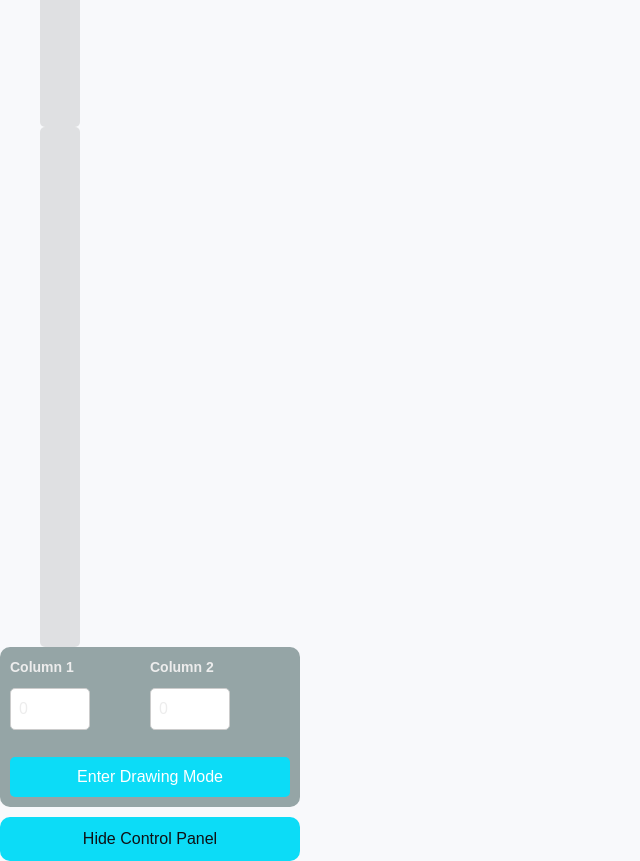
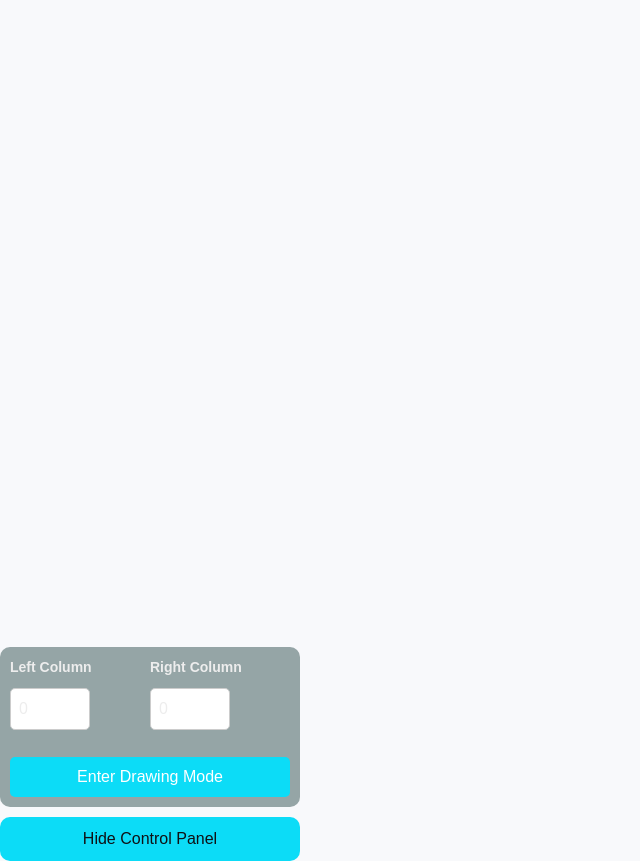
Before and after one commit to Kirby-Schuetz/comparator, a Next.js app in the folder comparator-app/: page / in a window 1280 px wide. Shown: the part 480-1341 px from the top of the page, without its empty margins (0-640 px from the left). Built offline with nearby package versions, Linux system fonts and the light colour scheme.

Commit message:
Updated the layout of the blocks container to be 1/3 from the left and right boundaries

```diff
--- a/comparator-app/src/app/components/ColumnContainer.tsx
+++ b/comparator-app/src/app/components/ColumnContainer.tsx
@@ -7,7 +7,7 @@ import LeftColumn from "./LeftColumn";
 export default function Container() {
   return (
     <div>
-      <div className="flex flex-row justify-center items-center h-[500px] gap-8 p-8 bg-gray-100 relative">
+      <div className="flex flex-row justify-center items-center h-[650px] gap-8 p-8 bg-gray-100 relative">
         <LeftColumn />
         <RightColumn />
       </div>
--- a/comparator-app/src/app/components/ControlPanel.tsx
+++ b/comparator-app/src/app/components/ControlPanel.tsx
@@ -49,11 +49,11 @@ const ControlPanel = ({ onDrawingModeChange }: ControlPanelProps): ReactElement
           >
             <div style={controlContent}>
               <div style={column}>
-                <label style={label} htmlFor="column1Input">
-                  Column 1
+                <label style={label} htmlFor="leftColumnInput">
+                  Left Column
                 </label>
                 <input
-                  id="column1Input"
+                  id="leftColumnInput"
                   type="text"
                   value={leftState.count}
                   onChange={handleColumn1Change}
@@ -66,11 +66,11 @@ const ControlPanel = ({ onDrawingModeChange }: ControlPanelProps): ReactElement
             </div>
             <div style={controlContent}>
               <div style={column}>
-                <label style={label} htmlFor="column2Input">
-                  Column 2
+                <label style={label} htmlFor="rightColumnInput">
+                  Right Column
                 </label>
                 <input
-                  id="column2Input"
+                  id="rightColumnInput"
                   type="text"
                   value={rightState.count}
                   onChange={handleColumn2Change}
--- a/comparator-app/src/app/components/LeftColumn.tsx
+++ b/comparator-app/src/app/components/LeftColumn.tsx
@@ -18,17 +18,18 @@ import { CONFIG } from "../types/shared";
 // Styles
 const styles = {
   container: {
-    width: CONFIG.CONTAINER_WIDTH,
+    width: '40%',
     height: CONFIG.CONTAINER_HEIGHT,
     borderRadius: 5,
     position: "relative" as const,
     marginBottom: 0,
+    backgroundColor: 'rgba(0, 0, 0, 0)',
   },
   column: {
-    width: CONFIG.BOX_WIDTH,
+    width: '100%',
     height: "100%",
     float: "right" as const,
-    backgroundColor: "rgba(0,0,0,0.1)",
+    backgroundColor: "rgba(0,0,0,0)",
     borderRadius: 5,
     paddingBottom: "24px",
   },
@@ -83,11 +84,11 @@ export default function LeftColumn() {
             display: 'flex',
             flexDirection: 'column',
             justifyContent: 'center',
-            alignItems: 'center',
+            alignItems: 'flex-start',
             height: '100%',
             position: 'absolute',
             top: 0,
-            left: 0,  // Changed from 'right' to 'left' for left column
+            left: '33%',
             width: '100%',
           }}
         >
--- a/comparator-app/src/app/components/RightColumn.tsx
+++ b/comparator-app/src/app/components/RightColumn.tsx
@@ -8,17 +8,17 @@ import { CONFIG } from "../types/shared";
 
 const styles = {
   container: {
-    width: CONFIG.CONTAINER_WIDTH,
+    width: '40%',
     height: CONFIG.CONTAINER_HEIGHT,
     borderRadius: 5,
     position: "relative" as const,
     marginBottom: 0,
   },
   column: {
-    width: CONFIG.BOX_WIDTH,
+    width: '100%',
     height: "100%",
     float: "right" as const,
-    backgroundColor: "rgba(0,0,0,0.1)",
+    backgroundColor: "rgba(0,0,0,0)",
     borderRadius: 5,
     paddingBottom: "24px",
   },
@@ -72,11 +72,11 @@ export default function RightColumn() {
             display: 'flex',
             flexDirection: 'column',
             justifyContent: 'center',
-            alignItems: 'center',
+            alignItems: 'flex-end',
             height: '100%',
             position: 'absolute',
             top: 0,
-            right: 0,
+            right: '33%',
             width: '100%',
           }}
         >
--- a/comparator-app/src/app/page.tsx
+++ b/comparator-app/src/app/page.tsx
@@ -12,8 +12,9 @@ export default function Home() {
   const [isDrawingMode, setIsDrawingMode] = useState(false);
 
   return (
-    <div className="flex flex-col items-center justify-center h-screen p-8 pb-20 sm:p-20 font-[family-name:var(--font-geist-sans)]">
-      <main className="flex flex-col gap-8 items-left sm:items-start">
+    <div className="flex flex-col items-center min-h-screen p-8 pb-20 sm:p-20 font-[family-name:var(--font-geist-sans)]">
+      <main className="flex flex-col gap-8 w-full max-w-5xl">
+        <div className="flex justify-center w-full">
           <Image
             className="dark:invert"
             src="/comparator.png"
@@ -22,18 +23,20 @@ export default function Home() {
             height={38}
             priority
           />
+        </div>
         <LeftBoxProvider>
           <RightBoxProvider>
-            <div>
+            <div className="w-full">
               <ColumnContainer />
             </div>
-            <div>
+            <div className="w-full flex justify-center">
               <ControlPanel onDrawingModeChange={setIsDrawingMode} />
             </div>
           </RightBoxProvider>
         </LeftBoxProvider>
-        <div></div>
+        <div className="w-full">
           <LineCanvas isDrawingMode={isDrawingMode} />
+        </div>
       </main>
     </div>
   );
```
Lines whose indentation alone changed are shown as unchanged.
